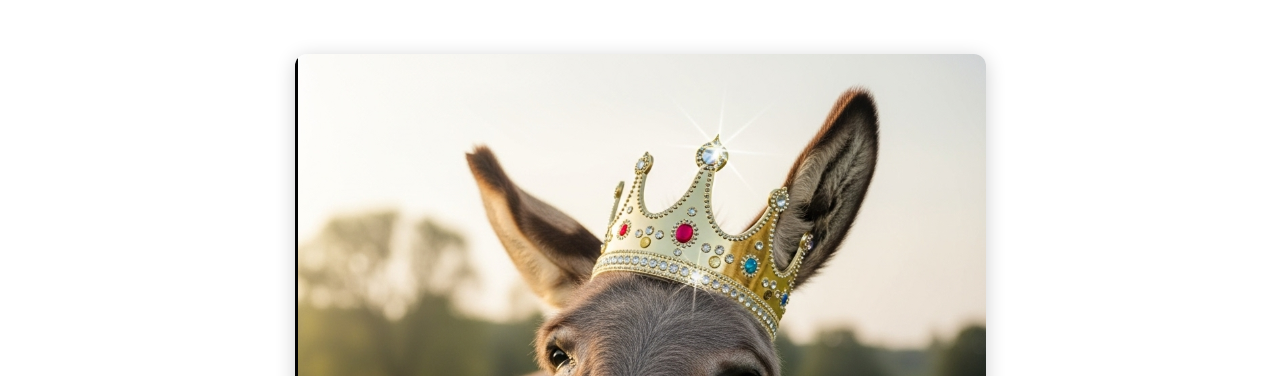
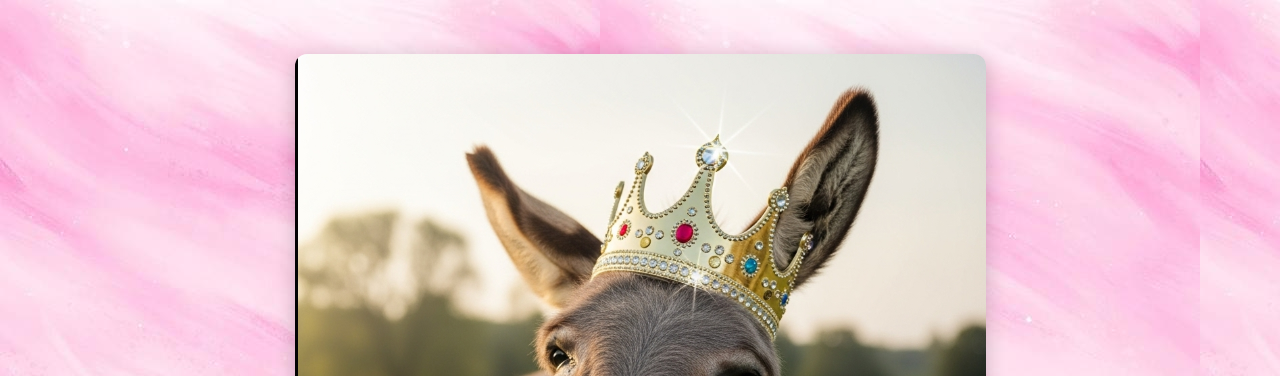
Before and after one commit to AbhijithVArun-Vadakkethil/princess, a plain HTML site: page op2.html in a window 1280 px wide. Shown: the top 376 px of the page. Drawn offline with Linux system fonts and the light colour scheme.

Commit message:
op2.html

```diff
--- a/op2.html
+++ b/op2.html
@@ -8,7 +8,7 @@
 <style>
     body {
       margin: 0;
-      background: url(sources/pink_bg_op.jpg);
+      background: url(pink_bg_op.jpg);
       display: flex;
       align-items: center;
       justify-content: center;
@@ -28,4 +28,5 @@
     <img src="option_2.png" alt="Displayed Image">
     <h1>🤣</h1>
 </body>
+
 </html>
```
